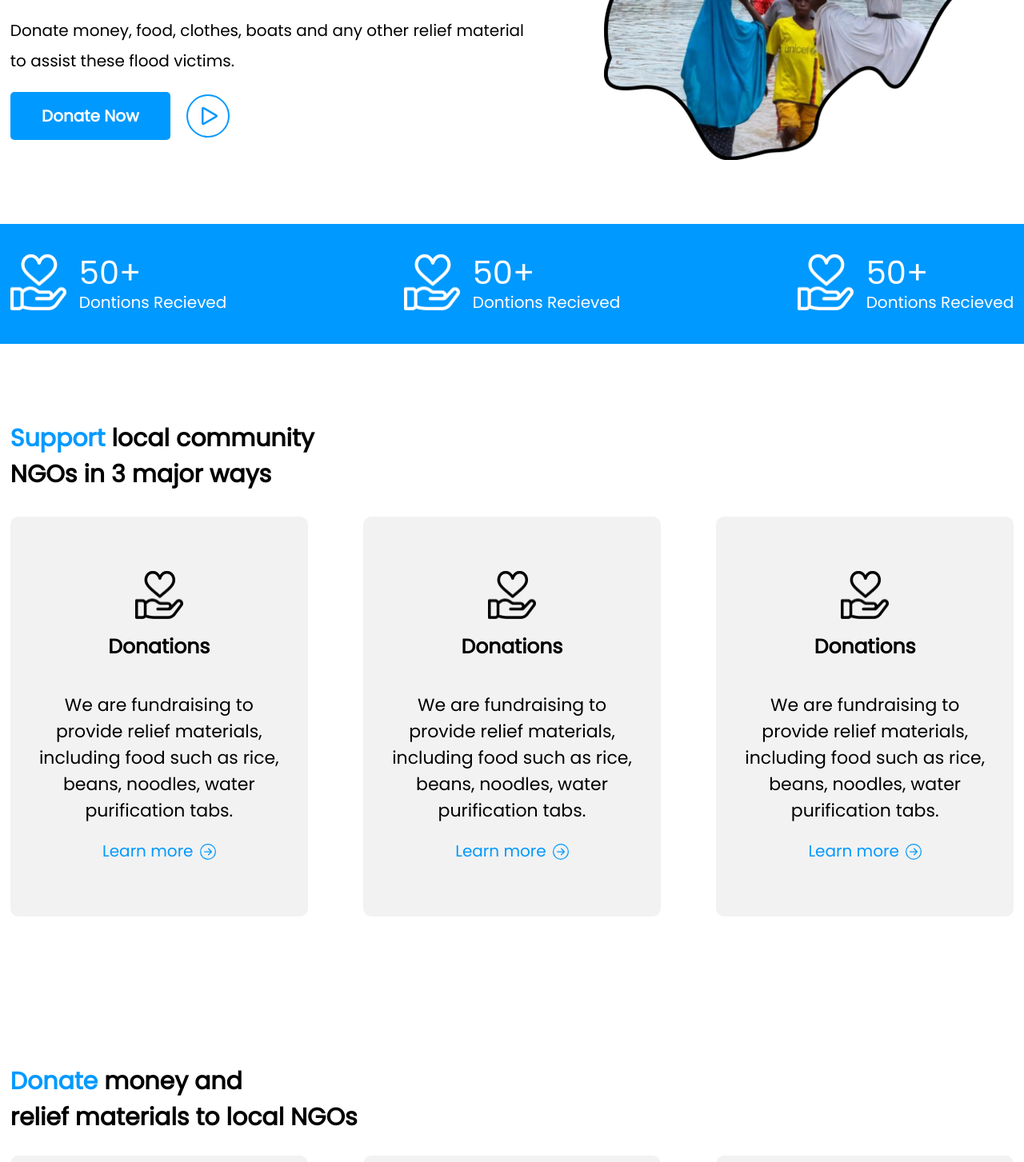
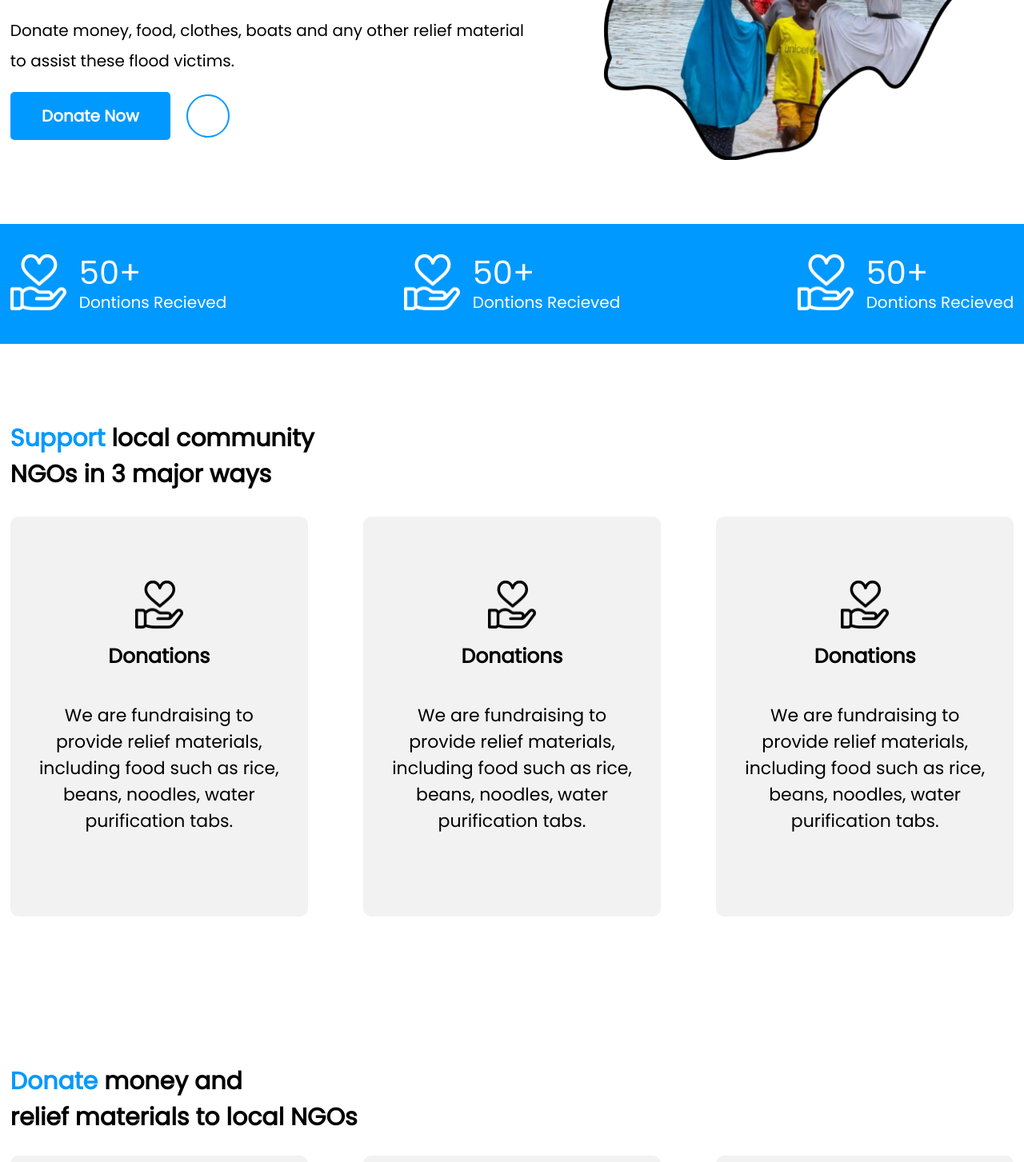
Before and after one commit to bitbender1010/FloodHelp-Beta, a React (Create React App) app: page / in a window 1280 px wide. Shown: the part 400-1853 px from the top of the page at 80% size. Built offline with nearby package versions, Linux system fonts and the light colour scheme.

Commit message:
Removed image dep

```diff
--- a/src/Pages/Donation.tsx
+++ b/src/Pages/Donation.tsx
@@ -1,7 +1,7 @@
 import Nav from "../components/nav";
 import "../styles/donation.css";
 // import { AiOutlineSearch } from "react-icons/ai";
-import { BsFillFlagFill } from "react-icons/bs";
+// import { BsFillFlagFill } from "react-icons/bs";
 import Footer from "../components/footer";
 import Register from "../components/register";
 
@@ -219,7 +219,7 @@ const Donation = () => {
         </div>
 
         <p className="bP">
-          End of result <BsFillFlagFill />
+          {/* End of result <BsFillFlagFill /> */}
         </p>
       </div>
       <div className="rg">
--- a/src/Pages/Home.tsx
+++ b/src/Pages/Home.tsx
@@ -1,6 +1,6 @@
 import React from "react";
 import "../App.css";
-import { BsPlay, BsArrowRightCircle } from "react-icons/bs";
+// import { BsPlay, BsArrowRightCircle } from "react-icons/bs";
 import Nav from "../components/nav";
 import Donate from "../components/donate";
 import Register from "../components/register";
@@ -25,7 +25,7 @@ function Home() {
           <div className="btn">
             <button>Donate Now</button>
             <div className="play">
-              <BsPlay className="icon" />
+              {/* <BsPlay className="icon" /> */}
             </div>
           </div>
         </div>
@@ -79,7 +79,7 @@ function Home() {
               such as rice, beans, noodles, water purification tabs.
             </p>
             <a href="/">
-              Learn more <BsArrowRightCircle className="abtIcon" />
+              {/* Learn more <BsArrowRightCircle className="abtIcon" /> */}
             </a>
           </div>
           <div className="capCon">
@@ -91,7 +91,7 @@ function Home() {
               such as rice, beans, noodles, water purification tabs.
             </p>
             <a href="/">
-              Learn more <BsArrowRightCircle className="abtIcon" />
+              {/* Learn more <BsArrowRightCircle className="abtIcon" /> */}
             </a>
           </div>
           <div className="capCon">
@@ -103,7 +103,7 @@ function Home() {
               such as rice, beans, noodles, water purification tabs.
             </p>
             <a href="/">
-              Learn more <BsArrowRightCircle className="abtIcon" />
+              {/* Learn more <BsArrowRightCircle className="abtIcon" /> */}
             </a>
           </div>
         </div>
```
